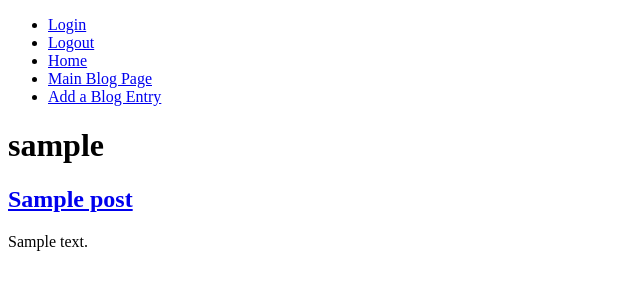
After one commit to Intendant-/blogz, a Flask app: template templates/author.html in a window 1280 px wide. The commit adds this page. Shown: the top 300 px of the page, without its empty margins (0-640 px from the left). Run offline with Flask 2, Linux system fonts and the light colour scheme; the visitor is signed in with stand-in values (Sample User, id 1); tables that the repository leaves empty hold one stand-in row (values such as "Sample post"); the template is opened without the code that fills it: values that come from a table or form of the project are taken from there, most other values are stand-ins (such as "Sample title", 1, 10 or a date in 2020); data that the repository does not hold is empty.

Commit message:
ready to turn in!

```diff
--- a/app.py
+++ b/app.py
@@ -5,5 +5,6 @@ app = Flask(__name__)
 app.config['DEBUG'] = True      # displays runtime errors in the browser, too
 app.config['SQLALCHEMY_DATABASE_URI'] = 'mysql+pymysql://build-blogz:launchcode@localhost:3306/build-blogz'
 app.config['SQLALCHEMY_ECHO'] = True
+app.secret_key = 'A0Zr98j/3yX R~XHH!jmN]LWX/,?RT'
 
 db = SQLAlchemy(app)
--- a/main.py
+++ b/main.py
@@ -3,19 +3,82 @@ from datetime import datetime
 import cgi
 from app import app, db
 from model import User, Blog
+from validation import required_field, password_validation, email_validation, db_validation, username_available
 
 def blog_entries():
     return Blog.query.all()
 
+def authors():
+    return User.query.join(Blog, Blog.user_id == User.id).all()
+
+allowed_routes = ['login', 'signup', 'index', 'blog']
+
+@app.before_request
+def require_login():
+    if request.endpoint not in allowed_routes and 'user' not in session:
+        return redirect('/login')
+
 @app.route('/')
 def index():
+    author = authors()
+    return render_template('index.html', authors = author)
+
+## ******************************************************* user login routes ********************************************************
+## if user is logged in, do not show login link
+
+@app.route('/login', methods=['GET', 'POST'])
+def login():
+    ## Query database for user/password
+    if request.method == 'POST':
+        username = request.form['username']
+        password = request.form['password']
+        password_error = required_field(password)
+        db_error = db_validation(username, password)
+        if password_error or db_error:
+            return render_template('login.html', password_error=password_error, db_error=db_error)
+
+        else:
+            session['user'] = username
+            flash('Logged In')
+            return redirect('/newpost')
+    else:
+        return render_template('login.html')
+
+
+@app.route('/signup', methods=['GET', 'POST'])
+def signup():
+    ## Create user in database
+    if request.method == 'POST':
+        username = request.form['username']
+        password = request.form['password']
+        verify = request.form['verify']
+        username_error = username_available(username)
+        password_error = password_validation(password, verify)
+        if username_error or password_error:
+            return render_template('signup.html', username=username, username_error=username_error, password_error=password_error)
+        ## TODO add availability error to template/render
+        else:
+            user = User(username, password)
+            db.session.add(user)
+            db.session.commit()
+            session['user'] = username
+            flash('You have successfully signed up')
+            return redirect('/newpost')
+    else:
+        return render_template('signup.html')
+
+@app.route('/logout')
+def logout():
+    del session['user']
     return redirect('/blog')
 
 @app.route('/newpost', methods=['GET', 'POST'])
 def newpost():
+
     if request.method == 'POST':
         title = request.form['blog_title']
         body = request.form['blog_text']
+        user = User.query.filter_by(username=session['user']).first()
         blg_title = ''
         blg_text = ''
         if not title or not body:
@@ -23,28 +86,32 @@ def newpost():
             blg_title = title
             blg_text = body
             return render_template('newpost.html', blog_title = blg_title, blog_text = blg_text, error= error)
-        # TODO validate form title and body
+
         else:
-            entry = Blog(title, body)
+            entry = Blog(title, body, user.id)
             db.session.add(entry)
             db.session.commit()
             return redirect('/blog?id={0}'.format(entry.id))
     else:
         return render_template('newpost.html')
 
+
 @app.route('/blog', methods=['GET', 'POST'])
 def blog():
     id = request.args.get('id')
+    user_id = request.args.get('user_id')
     if id:
         post = Blog.query.filter_by(id=id).first()
-        return render_template('post.html', post = post)
+        author = User.query.filter_by(id=post.user_id).first()
+        return render_template('post.html', post = post, author=author)
+    elif user_id:
+        author = User.query.filter_by(id=user_id).first()
+        posts = Blog.query.filter_by(user_id=user_id).all()
+        return render_template('author.html', author=author, posts=posts)
     else:
-        return render_template('blog.html', blog_entries = blog_entries())
+        author = authors()
+        return render_template('blog.html', blog_entries = blog_entries(), author='author')
 
-@app.route("/blog?id=")
-def post():
-    id = request.args.get('id')
-    return render_template('post.html', entry=entry)
 
 if __name__ == "__main__":
     app.run()
--- /dev/null
+++ b/static/mainpage.css
@@ -0,0 +1,15 @@
+form {
+    display: inline-block;
+    max-width: 50%;
+}
+form input {
+    display: block;
+    max-width: 100%;
+    margin: 5px;
+    position: relative;
+}
+.error {
+    color: red;
+    position: absolute;
+    left: 300px;
+}
--- /dev/null
+++ b/templates/author.html
@@ -0,0 +1,13 @@
+{% extends 'base.html' %}
+{% block content %}
+<h1>{{ author.username }}</h1>
+
+    {% for post in posts %}
+        <div class='blog_entries' >
+            <a href="/blog?id={{ post.id }}"><h2>{{ post.title }} </h2></a>
+            <p>{{ post.body }} </p>
+        </div>
+    {% endfor %}
+
+
+{% endblock %}
--- a/templates/base.html
+++ b/templates/base.html
@@ -5,8 +5,8 @@
     <meta http-equiv="X-UA-Compatible" content="IE=edge">
     <title></title>
     <meta name="viewport" content="width=device-width, initial-scale=1">
-    <link rel= "stylesheet" type= "text/css" href= "{{ url_for('static',filename='styles/mainpage.css') }}">
-    <style type='text/css' >
+    <link rel= "stylesheet" type= "text/css" href= "{{ url_for('static', filename='mainpage.css') }}">
+    <style>
         form {
         display: inline-block;
         max-width: 50%;
@@ -26,6 +26,9 @@
 </head>
 <body>
     <ul>
+        <li><a href="/login">Login</a></li>
+        <li><a href="/logout">Logout</a></li>
+        <li><a href="/">Home</a></li>
         <li><a href="/blog">Main Blog Page</a></li>
         <li><a href="/newpost">Add a Blog Entry</a></li>
     </ul>
--- a/templates/blog.html
+++ b/templates/blog.html
@@ -8,6 +8,9 @@
             <div class='blog_entries' >
                 <a href="/blog?id={{ entry.id }}"><h2>{{ entry.title }} </h2></a>
                 <p>{{ entry.body }} </p>
+                <i>
+                    <p>Written by <a href="/blog?user_id={{ entry.owner.id }}">{{ entry.owner.username }}</a></p>
+                </i>
             </div>
         {% endfor %}
 
--- a/templates/post.html
+++ b/templates/post.html
@@ -6,6 +6,9 @@
         <span>
             <p>{{ post.body }} </p>
         </span>
+        <i>
+            <p>Written by <a href="/blog?user_id={{ author.id }}">{{ author.username }}</a></p>
+        </i>
     </div>
 
 {% endblock %}
--- a/templates/static/styles/mainpage.css
+++ /dev/null
@@ -1,5 +0,0 @@
-form label {
-    display: inline-block;
-    max-width: 100px;
-    color: red;
-}
```
Also changed, not shown: static/styles/mainpage.css (added, +15 -0 lines), templates/index.html (+15 -0 lines), templates/login.html (+16 -0 lines), templates/newpost.html (+7 -0 lines), templates/signup.html (+14 -0 lines), templates/static/mainpage.css (added, +15 -0 lines), validation.py (added, +52 -0 lines), templates/singleUser.html (deleted). Lines whose indentation alone changed are shown as unchanged.
